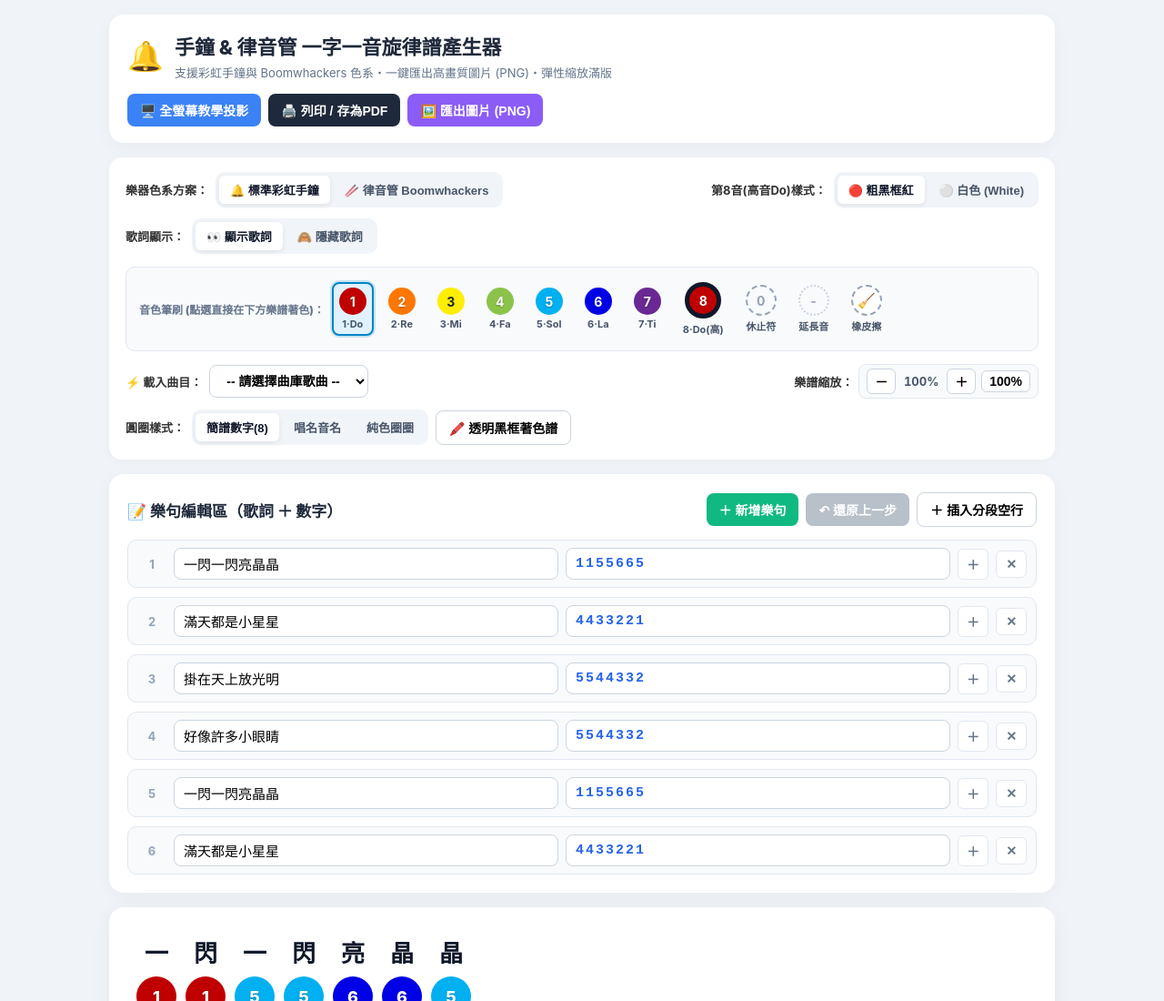
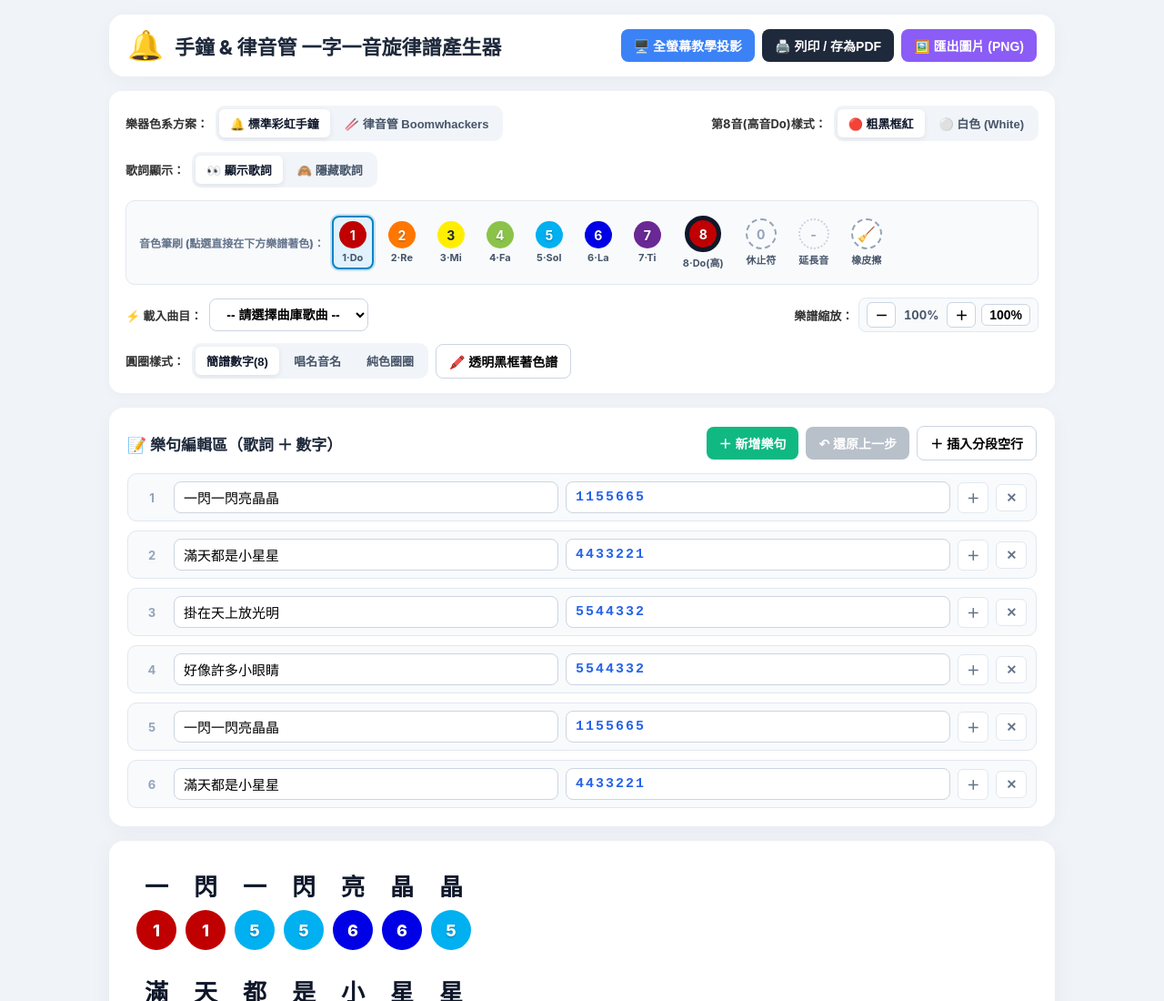
Before and after one commit to hsiaohsin902/handbell-score, a plain HTML site: page index.html in a window 1280 px wide. Shown: the top 1100 px of the page at 91% size. Drawn offline with nearby package versions, Linux system fonts and the light colour scheme.

Commit message:
Add files via upload

```diff
--- a/index.html
+++ b/index.html
@@ -2,14 +2,11 @@
 <html lang="zh-Hant">
 <head>
   <meta charset="UTF-8">
-  <!-- 支援雙指手勢縮放 (Pinch-to-zoom) -->
   <meta name="viewport" content="width=device-width, initial-scale=1.0, maximum-scale=5.0, user-scalable=yes">
   <title>手鐘 & 律音管 一字一音旋律譜產生器</title>
-  <!-- 引入輕量 html2canvas 函式庫以支援高畫質圖片匯出 -->
   <script src="https://cdn.jsdelivr.net/npm/html2canvas@1.4.1/dist/html2canvas.min.js"></script>
   <style>
     :root {
-      /* 彩虹手鐘標準色盤 */
       --bell-1: #c00000;
       --bell-2: #ff7700;
       --bell-3: #ffee00;
@@ -19,7 +16,6 @@
       --bell-7: #6a2894;
       --bell-8: #c00000;
 
-      /* 律音管高亮色盤 */
       --bw-1: #e51c23;
       --bw-2: #ff7700;
       --bw-3: #ffee00;
@@ -38,7 +34,6 @@
       --note-7: var(--bell-7);
       --note-8: var(--bell-8);
 
-      /* 樂譜縮放係數 */
       --sheet-scale: 1;
     }
 
@@ -60,10 +55,9 @@
       gap: 16px;
     }
 
-    /* 頂部標題卡片 */
     .header-card {
       background: #ffffff;
-      padding: 18px 20px;
+      padding: 16px 20px;
       border-radius: 16px;
       box-shadow: 0 4px 20px rgba(0,0,0,0.04);
       display: flex;
@@ -85,16 +79,10 @@
     }
 
     .title-group h1 {
-      margin: 0 0 4px 0;
+      margin: 0;
       font-size: 22px;
       font-weight: 800;
       color: #1e293b;
-    }
-
-    .title-group p {
-      margin: 0;
-      font-size: 13px;
-      color: #64748b;
     }
 
     .top-actions {
@@ -139,7 +127,6 @@
     .btn-success { background: #10b981; color: white; border: none; }
     .btn-success:hover:not(:disabled) { background: #059669; }
 
-    /* 設定控制面板 */
     .control-panel {
       background: #ffffff;
       padding: 16px 18px;
@@ -184,7 +171,6 @@
       font-weight: bold;
     }
 
-    /* 縮放控制器組 */
     .scale-controls {
       display: inline-flex;
       align-items: center;
@@ -212,7 +198,6 @@
       font-variant-numeric: tabular-nums;
     }
 
-    /* 色庫展示與筆刷選取欄 */
     .palette-box {
       display: flex;
       gap: 8px;
@@ -270,7 +255,6 @@
       text-shadow: none;
     }
 
-    /* 樂句編輯區 */
     .editor-section {
       background: #ffffff;
       padding: 20px;
@@ -363,7 +347,6 @@
     .btn-icon:hover { color: #dc2626; border-color: #fca5a5; background: #fff5f5; }
     .btn-add-inline:hover { color: #2563eb; border-color: #93c5fd; background: #eff6ff; }
 
-    /* 下方展示譜區 */
     .sheet-paper {
       background: #ffffff;
       padding: calc(36px * var(--sheet-scale)) calc(30px * var(--sheet-scale));
@@ -450,7 +433,6 @@
       background: #eff6ff;
     }
 
-    /* 色彩樣式 */
     .note-c1 { background-color: var(--note-1) !important; }
     .note-c2 { background-color: var(--note-2) !important; }
     .note-c3 { background-color: var(--note-3) !important; color: #1e293b !important; text-shadow: none !important; }
@@ -483,7 +465,6 @@
       text-shadow: none !important;
     }
 
-    /* 著色線稿模式 */
     .coloring-mode .bell-ball {
       background: #ffffff !important;
       border: calc(2px * var(--sheet-scale)) solid #0f172a !important;
@@ -494,7 +475,6 @@
       border: calc(5px * var(--sheet-scale)) solid #000000 !important;
     }
 
-    /* 全螢幕精巧可拖曳控制列 */
     #fsFloatingToolbar {
       display: none;
       position: fixed;
@@ -512,7 +492,6 @@
       touch-action: none;
     }
 
-    /* 拖曳手把 */
     .drag-handle {
       cursor: grab;
       color: #94a3b8;
@@ -545,7 +524,6 @@
       color: white !important;
     }
 
-    /* 全螢幕模式樣式 */
     body.fullscreen {
       background: #ffffff;
       padding: 20px;
@@ -565,7 +543,6 @@
       box-sizing: border-box;
     }
 
-    /* 列印樣式 */
     @media print {
       @page {
         margin: 1.2cm;
@@ -594,7 +571,6 @@
 </head>
 <body>
 
-<!-- 全螢幕可拖曳浮動控制列 -->
 <div id="fsFloatingToolbar">
   <span class="drag-handle" title="按住拖曳移動位置">⠿</span>
   <button onclick="zoomOut()">－</button>
@@ -605,14 +581,10 @@
 </div>
 
 <div class="container">
-  <!-- 頂部標題卡片 -->
   <div class="header-card">
     <div class="title-group">
       <div class="app-icon">🔔</div>
-      <div>
-        <h1>手鐘 & 律音管 一字一音旋律譜產生器</h1>
-        <p>支援彩虹手鐘與 Boomwhackers 色系・一鍵匯出高畫質圖片 (PNG)・彈性縮放滿版</p>
-      </div>
+      <h1>手鐘 & 律音管 一字一音旋律譜產生器</h1>
     </div>
     <div class="top-actions">
       <button class="btn-primary" onclick="enterFullScreen()">🖥️ 全螢幕教學投影</button>
@@ -621,7 +593,6 @@
     </div>
   </div>
 
-  <!-- 設定控制面板 -->
   <div class="control-panel">
     <div class="control-row">
       <div style="display:flex; align-items:center; gap:8px;">
@@ -649,7 +620,6 @@
       </div>
     </div>
 
-    <!-- 調色盤與筆刷 -->
     <div class="palette-box" id="paletteBox"></div>
 
     <div class="control-row">
@@ -680,7 +650,6 @@
         </select>
       </div>
 
-      <!-- 樂譜尺寸縮放器 -->
       <div style="display:flex; align-items:center; gap:6px;">
         <span style="font-size:13px; font-weight:bold;">樂譜縮放：</span>
         <div class="scale-controls">
@@ -691,7 +660,6 @@
         </div>
       </div>
 
-      <!-- 圓圈樣式切換 -->
       <div style="display:flex; align-items:center; gap:8px;">
         <span style="font-size:13px; font-weight:bold;">圓圈樣式：</span>
         <div class="pill-group">
@@ -704,7 +672,6 @@
     </div>
   </div>
 
-  <!-- 樂句編輯區 (還原上一步在新增樂句旁) -->
   <div class="editor-section">
     <div class="section-header">
       <h2>📝 樂句編輯區（歌詞 ＋ 數字）</h2>
@@ -717,12 +684,10 @@
     <div class="line-list" id="lineList"></div>
   </div>
 
-  <!-- 下方統一樂譜展示區 -->
   <div class="sheet-paper" id="sheetPaper"></div>
 </div>
 
 <script>
-  // 完整歌曲資料庫
   const SONG_DATABASE = {
     twinkle: [
       { lyric: "一閃一閃亮晶晶", notes: "1155665" },
@@ -969,7 +934,6 @@
     document.getElementById('btnColoring').style.borderColor = isColoring ? '#ef4444' : '';
   }
 
-  /* 樂譜尺寸縮放控制系統 */
   function applyScale(val) {
     currentScale = Math.min(Math.max(val, 0.6), 2.2);
     document.documentElement.style.setProperty('--sheet-scale', currentScale);
@@ -1006,7 +970,6 @@
     applyScale(targetScale);
   }
 
-  /* 匯出高畫質圖片 (PNG) */
   function exportAsImage() {
     const paper = document.getElementById('sheetPaper');
     const btn = document.getElementById('btnExportImg');
@@ -1035,7 +998,6 @@
     });
   }
 
-  /* 全螢幕模式管理 */
   function enterFullScreen() {
     document.body.classList.add('fullscreen');
     window.history.pushState({ isFullscreen: true }, '');
@@ -1060,7 +1022,6 @@
     }
   });
 
-  /* 全螢幕控制列自由拖曳 (支援滑鼠與觸控手勢) */
   (function initDraggableToolbar() {
     const toolbar = document.getElementById('fsFloatingToolbar');
     let isDragging = false;
@@ -1068,7 +1029,6 @@
     let initialLeft = 0, initialTop = 0;
 
     function onPointerDown(e) {
-      // 點擊按鈕不觸發拖曳
       if (e.target.tagName.toLowerCase() === 'button') return;
 
       isDragging = true;
@@ -1082,7 +1042,6 @@
       initialLeft = rect.left;
       initialTop = rect.top;
 
-      // 切換為 left/top 絕對定位
       toolbar.style.right = 'auto';
       toolbar.style.left = initialLeft + 'px';
       toolbar.style.top = initialTop + 'px';
@@ -1099,7 +1058,6 @@
       let newX = initialLeft + (clientX - startX);
       let newY = initialTop + (clientY - startY);
 
-      // 邊界防護：不超出可視螢幕
       const maxW = window.innerWidth - toolbar.offsetWidth - 8;
       const maxH = window.innerHeight - toolbar.offsetHeight - 8;
 
@@ -1364,7 +1322,6 @@
     renderAll();
   }
 
-  // 鍵盤監聽
   window.addEventListener('keydown', (e) => {
     if (e.key === 'Escape' && document.body.classList.contains('fullscreen')) {
       exitFullScreen();
@@ -1375,7 +1332,6 @@
     }
   });
 
-  // 初始化
   renderPalette();
   renderAll();
 </script>
```
